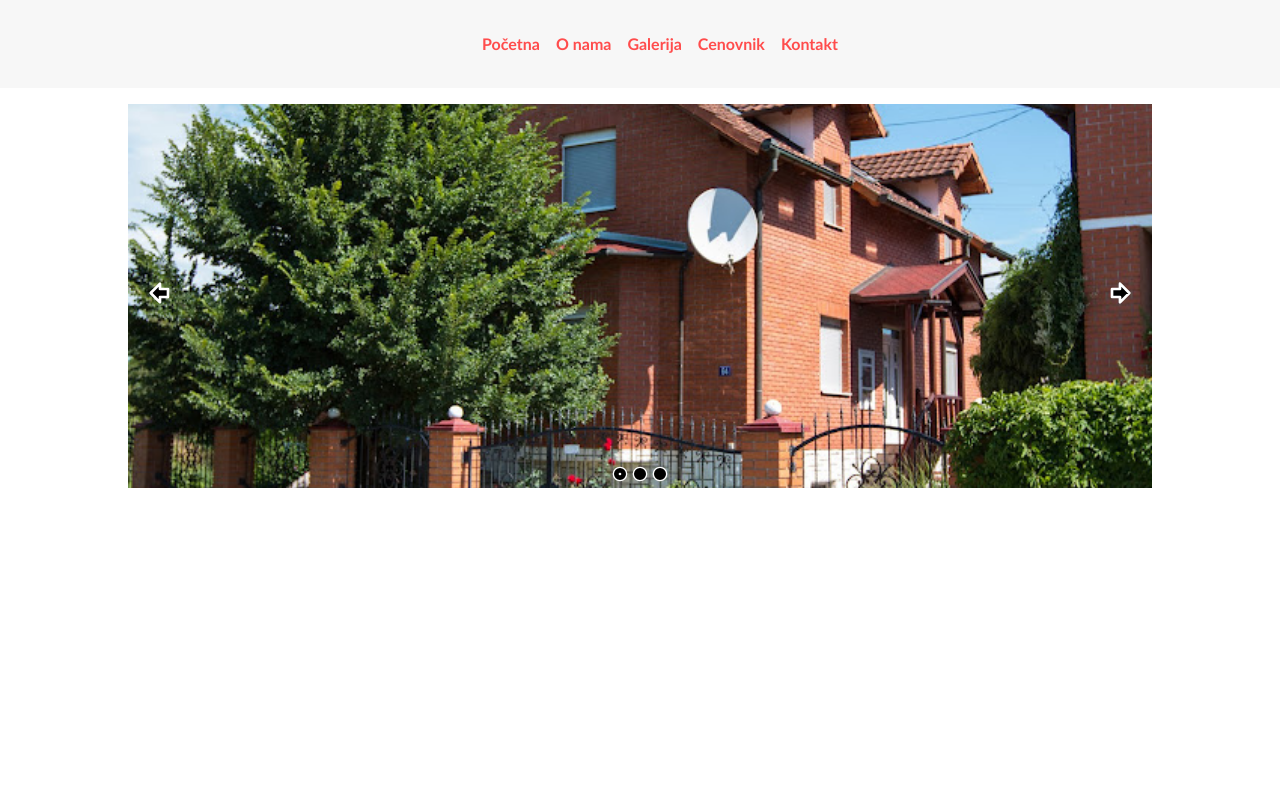
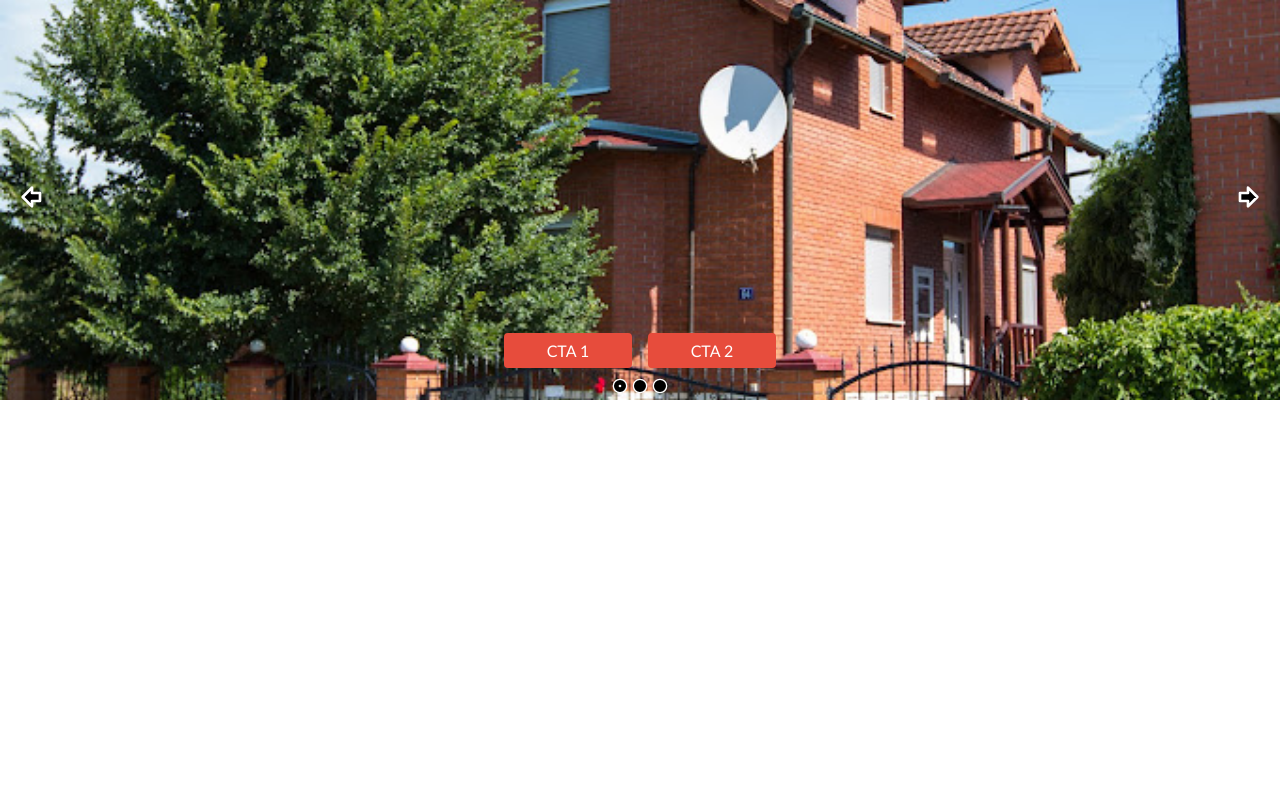
Before and after one commit to McTintor/sobe-tintor, a React (Vite) app: page / in a window 1280 px wide. Shown: the top 800 px of the page. Built offline with nearby package versions, Linux system fonts and the light colour scheme.

Commit message:
improved front page design (nav and image carousel)

```diff
--- a/src/App.css
+++ b/src/App.css
@@ -2,42 +2,7 @@ body {
   margin: 0;
   padding: 0;
   background: #FFFFFF;
-  color: #2c3e50;
   font-family: 'Trebuchet MS', 'Lucida Sans Unicode', 'Lucida Grande', 'Lucida Sans', Arial, sans-serif;
-}
-
-
-nav, footer {
-  background-color: #F7F7F7;
-  color: black;
-  padding: 1rem;
-}
-
-.navbar {
-  padding: 1rem;
-  margin-bottom: 1rem;
-  font-weight: bold;
-}
-
-ul, ol {
-  list-style: none;
-}
-
-ul {
-  display: flex;
-  align-items: center;
-  justify-content: center;
-  gap: 1rem;
-}
-
-li > a {
-  all: unset;
-  cursor: pointer;
-  color: #FF4C4C;
-}
-
-li > a:hover {
-  color: #B22C2C;
 }
 
 button {
@@ -46,6 +11,8 @@ button {
   border: none;
   padding: 0.5rem 1rem;
   cursor: pointer;
+  border-radius: 4px;
+  min-width: 8rem;
 }
 
 button:hover {
--- a/src/components/ImageSlider.css
+++ b/src/components/ImageSlider.css
@@ -6,9 +6,9 @@
 
 .img-slider-img {
   object-fit: cover;
-  aspect-ratio: 16 / 6;
   width: 100%;
   height: auto;
+  aspect-ratio: 16 / 5;
   display: block;
   flex-shrink: 0;
   flex-grow: 0;
@@ -70,6 +70,15 @@
   outline: auto;
 }
 
+.cta-container {
+  position: absolute;
+  bottom: 2rem;
+  left: 50%;
+  transform: translateX(-50%);
+  display: flex;
+  gap: 1rem;
+}
+
 .skip-link {
   position: absolute;
   width: 1px;
@@ -96,13 +105,13 @@
   z-index: 100;
 }
 
-.img-slider-btn:active > *,
-  .img-slider-btn:focus-visible > * {
-    animation: squish 300ms ease-in-out;
-  }
-
 @media not (prefers-reduced-motion) {
   .img-slider-img {
     transition: transform 300ms ease-in-out;
   }
+
+  .img-slider-btn:hover > *,
+  .img-slider-btn:focus-visible > * {
+    animation: squish 200ms ease-in-out;
+  }
 }
--- a/src/components/ImageSlider.jsx
+++ b/src/components/ImageSlider.jsx
@@ -6,8 +6,12 @@ function ImageSlider({ images }) {
   const [imageIndex, setImageIndex] = useState(0);
 
   useEffect(() => {
-    console.log("Images prop:", images);
-  }, [images]);
+    const interval = setInterval(() => {
+      showNextImage();
+    }, 8000);
+
+    return () => clearInterval(interval);
+  }, [imageIndex]);
 
   function showNextImage() {
     setImageIndex((index) => {
@@ -26,7 +30,7 @@ function ImageSlider({ images }) {
   return (
     <section
       aria-label="Image Slider"
-      style={{ width: "80%", height: "auto", position: "relative", margin: "0 auto" }}
+      style={{ width: "100%", height: "auto", position: "relative", margin: "0 auto" }}
     >
       <a href="#after-image-slider-controls" className="skip-link">
         Skip Image Slider Controls
@@ -66,7 +70,12 @@ function ImageSlider({ images }) {
       >
         <ArrowBigRight aria-hidden />
       </button>
+      <div className="cta-container">
+        <button>CTA 1</button>
+        <button>CTA 2</button>
+      </div>
       <div
+        className="dot-container"
         style={{
           position: "absolute",
           bottom: ".5rem",
--- /dev/null
+++ b/src/components/Navbar.css
@@ -0,0 +1,108 @@
+nav, footer {
+    background-color: #F7F7F7;
+    color: black;
+    padding: 1rem;
+  }
+
+  .navbar {
+    background: none;
+    color: black;
+    padding: 1rem;
+    display: flex;
+    align-items: center;
+    justify-content: space-between;
+    position: fixed;
+    width: 100%;
+    top: 0;
+    transition: top 0.3s;
+    z-index: 1000;
+  }
+
+  .navbar:hover {
+    background-color: #f7f7f710;
+    transition: ease-in-out 0.3s;
+  }
+
+  .navbar.hidden {
+    top: -100px;
+  }
+
+  .navbar.visible {
+    top: 0;
+  }
+
+  .navbar-logo {
+    display: flex;
+    align-items: center;
+    justify-content: center;
+    gap: 1rem;
+  }
+
+  .navbar-logo img {
+    width: 2rem;
+    height: 2rem;
+    cursor: pointer;
+  }
+
+  .navbar-links {
+    list-style: none;
+    display: flex;
+    align-items: center;
+    justify-content: center;
+    gap: 1rem;
+    margin: 0;
+    padding: 0;
+  }
+
+  .navbar-links li {
+    list-style: none;
+  }
+
+  .navbar-links a {
+    all: unset;
+    cursor: pointer;
+    color: black;
+    padding: 0.5rem 1rem;
+    font-size: 1rem;
+    font-weight: bold;
+    border-radius: 4px;
+  }
+
+  .navbar-links a:hover {
+    color: white;
+    background-color: #B22C2C;
+  }
+
+  .navbar-links a.active {
+    color: white;
+    background-color: #FF4C4C;
+  }
+
+  .hamburger-menu {
+    display: none;
+    background: none;
+    border: none;
+    font-size: 2rem;
+    cursor: pointer;
+  }
+
+  @media (max-width: 768px) {
+    .navbar-links {
+      display: none;
+      flex-direction: column;
+      position: absolute;
+      top: 100%;
+      left: 0;
+      width: 100%;
+      background-color: #F7F7F7;
+      padding: 1rem;
+    }
+
+    .navbar-links.open {
+      display: flex;
+    }
+
+    .hamburger-menu {
+      display: block;
+    }
+  }
--- a/src/components/Navbar.jsx
+++ b/src/components/Navbar.jsx
@@ -1,15 +1,51 @@
-import React from 'react';
+import React, { useEffect, useState } from 'react';
+import './Navbar.css';
 
+function pageReload() {
+    window.location.reload();
+}
 
 const Navbar = () => {
+    const [showNavbar, setShowNavbar] = useState(true);
+    const [lastScrollY, setLastScrollY] = useState(0);
+    const [isMobileMenuOpen, setIsMobileMenuOpen] = useState(false);
+    const [activeLink, setActiveLink] = useState('#pocetna');
+
+    useEffect(() => {
+        const handleScroll = () => {
+            const currentScrollY = window.scrollY;
+            setShowNavbar(currentScrollY < lastScrollY);
+            setLastScrollY(currentScrollY);
+        };
+
+        window.addEventListener("scroll", handleScroll);
+        return () => window.removeEventListener("scroll", handleScroll);
+    }, [lastScrollY]);
+
+    const toggleMobileMenu = () => {
+        setIsMobileMenuOpen(!isMobileMenuOpen);
+    };
+
+    const handleLinkClick = (hash) => {
+        setActiveLink(hash);
+        setIsMobileMenuOpen(false);
+    };
+
     return (
-        <nav className="navbar">
-            <ul className="navbar-links">
-                <li><a href="#pocetna">Početna</a></li>
-                <li><a href="#onama">O nama</a></li>
-                <li><a href="#galerija">Galerija</a></li>
-                <li><a href="#cenovnik">Cenovnik</a></li>
-                <li><a href="#kontakt">Kontakt</a></li>
+        <nav className={`${showNavbar ? "visible" : "hidden"} navbar`}>
+            <div className='navbar-logo'>
+                <img src="/logo.png" alt="Logo" onClick={pageReload} />
+                <h3><i>Sobe Tintor</i></h3>
+                <button className="hamburger-menu" onClick={toggleMobileMenu}>
+                    ☰
+                </button>
+            </div>
+            <ul className={`navbar-links ${isMobileMenuOpen ? "open" : ""}`}>
+                <li><a href="#pocetna" className={activeLink === '#pocetna' ? 'active' : ''} onClick={() => handleLinkClick('#pocetna')}>Početna</a></li>
+                <li><a href="#onama" className={activeLink === '#onama' ? 'active' : ''} onClick={() => handleLinkClick('#onama')}>O nama</a></li>
+                <li><a href="#galerija" className={activeLink === '#galerija' ? 'active' : ''} onClick={() => handleLinkClick('#galerija')}>Galerija</a></li>
+                <li><a href="#cenovnik" className={activeLink === '#cenovnik' ? 'active' : ''} onClick={() => handleLinkClick('#cenovnik')}>Cenovnik</a></li>
+                <li><a href="#kontakt" className={activeLink === '#kontakt' ? 'active' : ''} onClick={() => handleLinkClick('#kontakt')}>Kontakt</a></li>
             </ul>
         </nav>
     );
```
